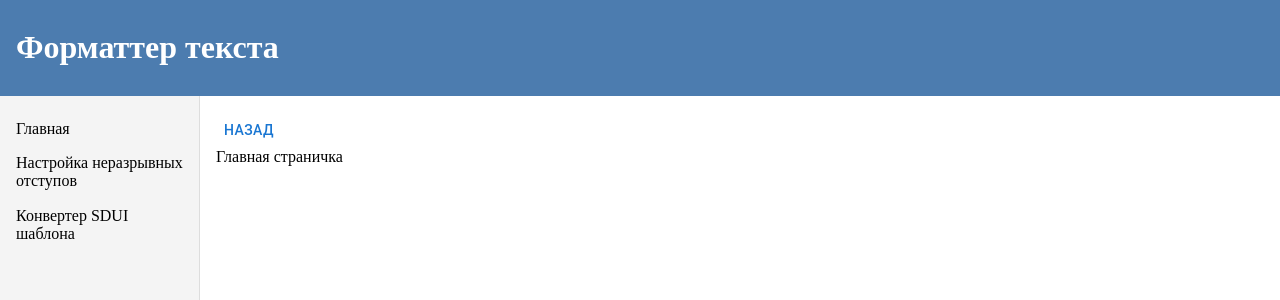
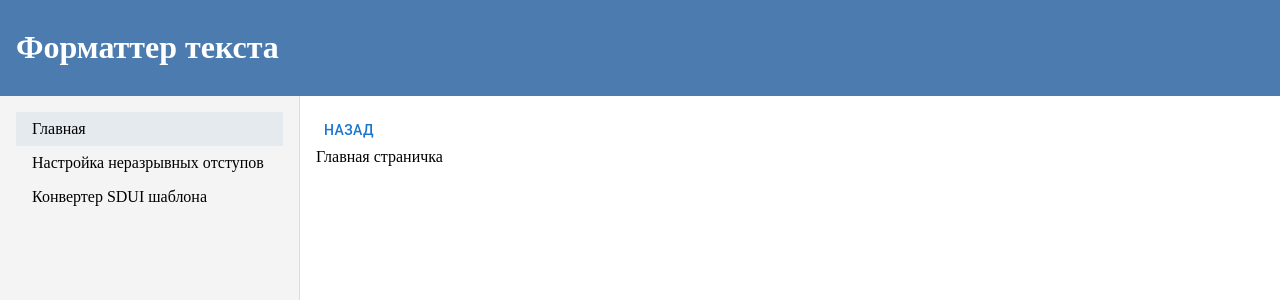
Before and after one commit to VadosLight/text-formatter, a React (Vite) app: page /text-formatter in a window 1280 px wide. Shown: the top 300 px of the page. Built offline with nearby package versions, Linux system fonts and the light colour scheme.

Commit message:
add sidebar style

```diff
--- a/src/app/layouts/MainLayout/MainLayout.module.css
+++ b/src/app/layouts/MainLayout/MainLayout.module.css
@@ -2,7 +2,8 @@
 .main-layout {
   display: flex;
   flex-direction: column;
-    min-height: 100vh; /* Занимает всю высоту viewport */
+  min-height: 100vh;
+  /* Занимает всю высоту viewport */
 }
 
 .header {
@@ -14,29 +15,10 @@
 
 .content-wrapper {
   display: grid;
-    grid-template-columns: 200px 1fr; /* Sidebar занимает 200px, остальное - Outline */
-    flex-grow: 1; /* Растягивается на оставшуюся высоту */
-  }
-
-  .sidebar {
-    background-color: #f4f4f4;
-    border-right: 1px solid #ddd;
-    padding: 1rem;
-  }
-
-  .sidebar ul {
-    list-style: none;
-    padding: 0;
-    margin: 0;
-  }
-
-  .sidebar li {
-    padding: 0.5rem 0;
-    cursor: pointer;
-  }
-
-  .sidebar li:hover {
-    color: #4c7caf;
+  grid-template-columns: 300px 1fr;
+  /* Sidebar занимает 200px, остальное - Outline */
+  flex-grow: 1;
+  /* Растягивается на оставшуюся высоту */
 }
 
 .outline {
--- a/src/app/layouts/MainLayout/MainLayout.tsx
+++ b/src/app/layouts/MainLayout/MainLayout.tsx
@@ -2,6 +2,8 @@
 import { Outlet, useNavigate } from "react-router-dom"
 
 import { Button } from "@mui/material"
+
+import { Sidebar } from "@widgets/sidebar"
 
 import styles from "./MainLayout.module.css" // Импорт модульных стилей
 
@@ -11,41 +13,6 @@ const Header = () => {
 		<header className={styles.header}>
 			<h1>Форматтер текста</h1>
 		</header>
-	)
-}
-
-// Компонент Sidebar
-const Sidebar = () => {
-	const navigate = useNavigate()
-
-	return (
-		<aside className={styles.sidebar}>
-			<nav>
-				<ul>
-					<li
-						onClick={() => {
-							navigate("/")
-						}}
-					>
-						Главная
-					</li>
-					<li
-						onClick={() => {
-							navigate("/text-formatter/space-fixer")
-						}}
-					>
-						Настройка неразрывных отступов
-					</li>
-					<li
-						onClick={() => {
-							navigate("/text-formatter/prepare-json")
-						}}
-					>
-						Конвертер SDUI шаблона
-					</li>
-				</ul>
-			</nav>
-		</aside>
 	)
 }
 
@@ -64,7 +31,6 @@ export const MainLayout = () => {
 
 			{/* Wrapper для Sidebar и Outline */}
 			<div className={styles["content-wrapper"]}>
-				{/* Sidebar */}
 				<Sidebar />
 
 				{/* Outline (основной контент) - используем Outlet */}
--- /dev/null
+++ b/src/widgets/sidebar/index.ts
@@ -0,0 +1 @@
+export * from "./ui/Sidebar"
--- /dev/null
+++ b/src/widgets/sidebar/ui/Sidebar.module.css
@@ -0,0 +1,24 @@
+.sidebar {
+    background-color: #f4f4f4;
+    border-right: 1px solid #ddd;
+    padding: 1rem;
+}
+
+.sidebar ul {
+    list-style: none;
+    padding: 0;
+    margin: 0;
+}
+
+.sidebar li {
+    padding: 8px 16px;
+    cursor: pointer;
+}
+
+.sidebar li:hover {
+    color: #4c7caf;
+}
+
+.sidebar li.activeLink {
+    background-color: #4c7caf16;
+}
--- /dev/null
+++ b/src/widgets/sidebar/ui/Sidebar.tsx
@@ -0,0 +1,50 @@
+import { useLocation, useNavigate } from "react-router-dom"
+
+import styles from "./Sidebar.module.css"
+
+type MenuItem = {
+	label: string
+	path: string
+}
+
+const menuItems: MenuItem[] = [
+	{
+		label: "Главная",
+		path: "/text-formatter",
+	},
+	{
+		label: "Настройка неразрывных отступов",
+		path: "/text-formatter/space-fixer",
+	},
+	{
+		label: "Конвертер SDUI шаблона",
+		path: "/text-formatter/prepare-json",
+	},
+]
+
+export const Sidebar = () => {
+	const navigate = useNavigate()
+	const location = useLocation()
+
+	return (
+		<aside className={styles.sidebar}>
+			<nav>
+				<ul>
+					{menuItems.map((item) => (
+						<li
+							key={item.path}
+							onClick={() => {
+								navigate(item.path)
+							}}
+							className={
+								location.pathname === item.path ? styles.activeLink : ""
+							}
+						>
+							{item.label}
+						</li>
+					))}
+				</ul>
+			</nav>
+		</aside>
+	)
+}
```
Lines whose indentation alone changed are shown as unchanged.
